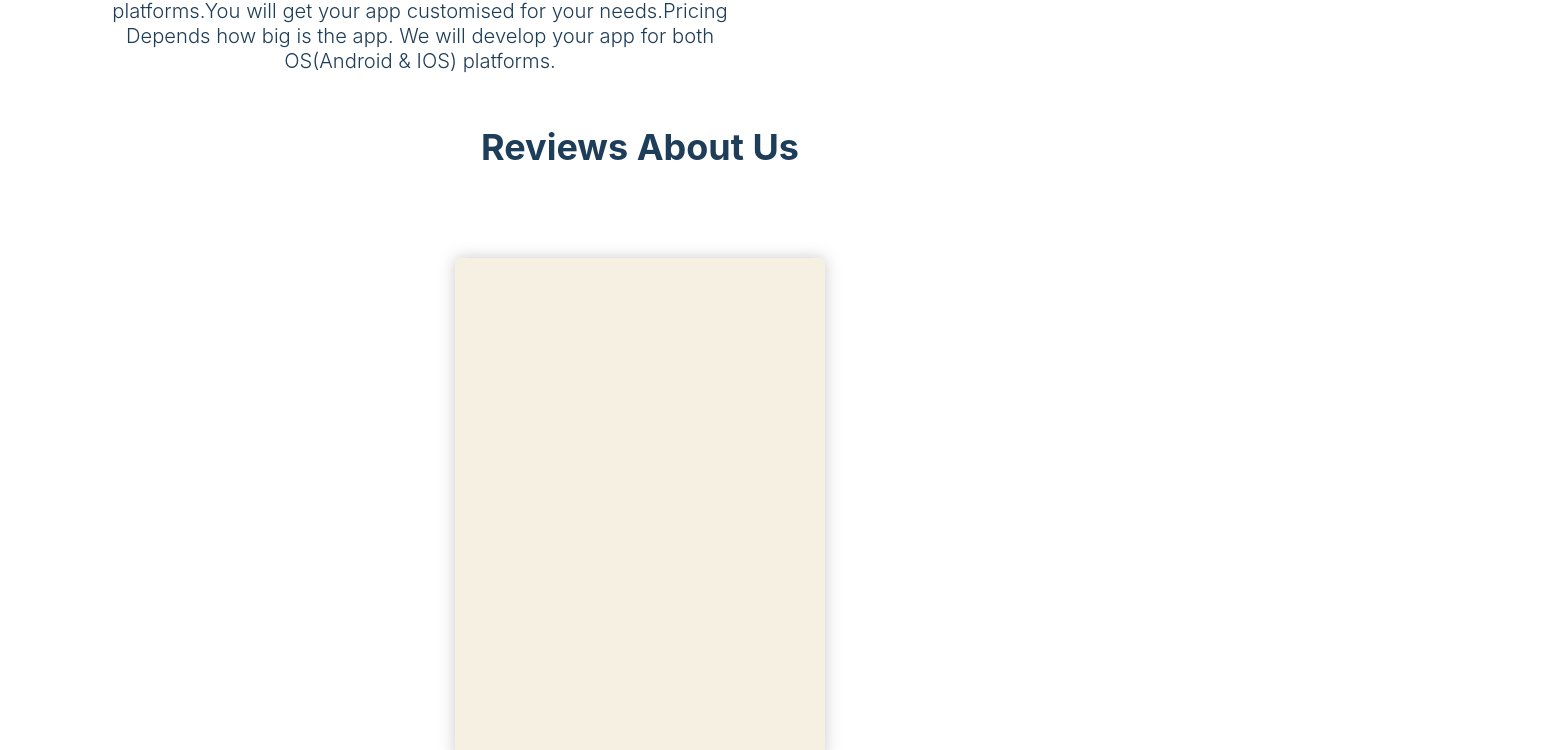
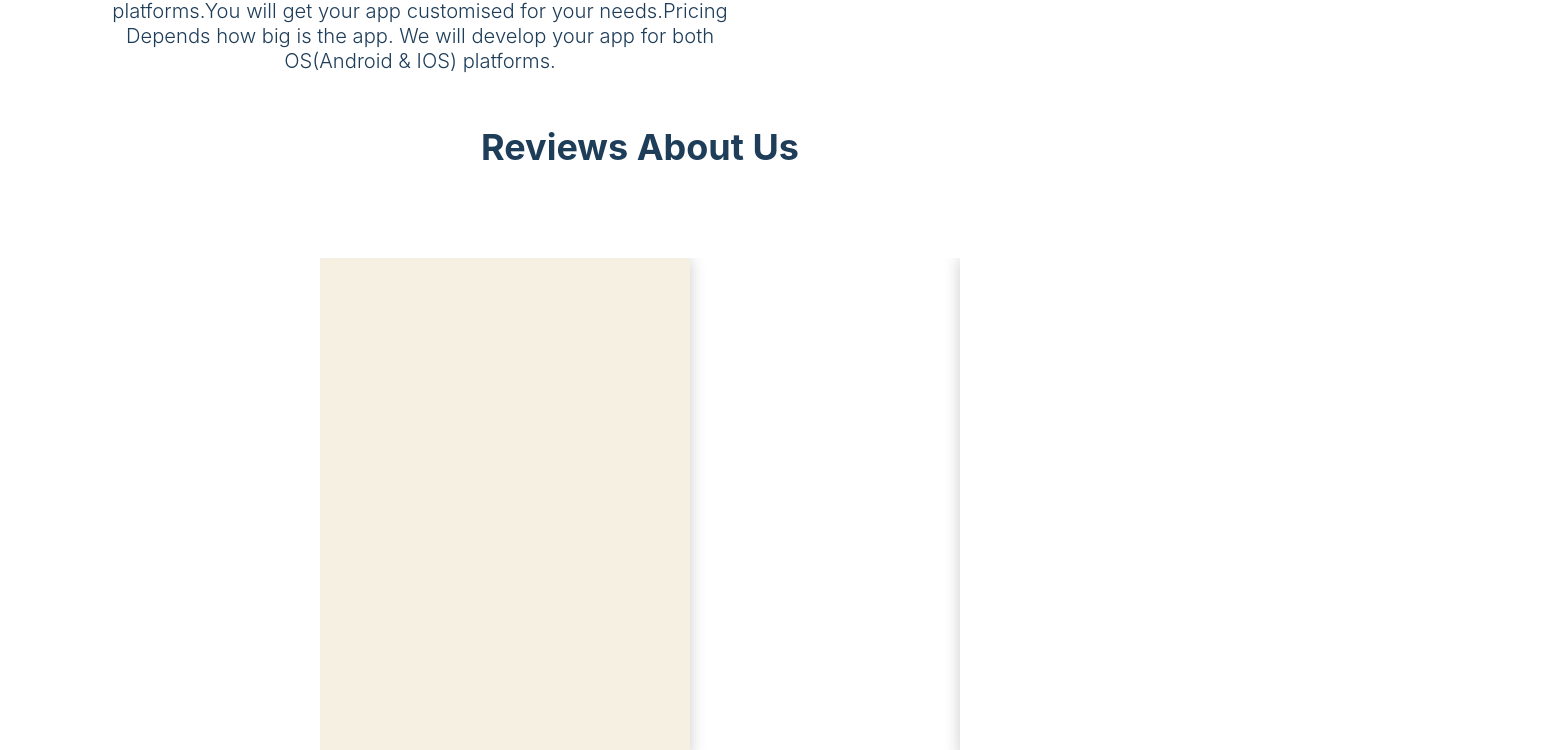
Before and after one commit to umangag07/Reactjs-Projects, a React (Create React App) app in the folder smooth-scroll-website/: page / in a window 1280 px wide. Shown: the part 3206-3956 px from the top of the page, 1565 px wide, since content can reach past the window. Built offline with nearby package versions, Linux system fonts and the light colour scheme.

Commit message:
fixed the style of carousal

```diff
--- a/smooth-scroll-website/src/Container/homepage/ReviewSection.jsx
+++ b/smooth-scroll-website/src/Container/homepage/ReviewSection.jsx
@@ -5,13 +5,15 @@ import styled from "styled-components";
 import { Marginer } from "../../Components/Marginer/Index";
 import { CardIndex } from "../../Components/ReviewCard/CardIndex";
 import { SectionTitle } from "../../Components/SectionTitle/index_sectionTitle";
-
+import 'pure-react-carousel/dist/react-carousel.es.css';
 const ReviewContainer = styled(Element)`
   min-height: 700px;
   display: flex;
-  flex-direction: column;
-  justify-content:center;
+  flex-direction: column;;
   align-items:center;
+`;
+const StyledCarousalProvider = styled(CarouselProvider)`
+    width:50%;
 `;
 
 export function ReviewSection() {
@@ -19,7 +21,7 @@ export function ReviewSection() {
     <ReviewContainer name="ReviewConatiner">
       <SectionTitle>Reviews About Us</SectionTitle>
       <Marginer direction="vertical" margin="4em" />
-      <CarouselProvider
+      <StyledCarousalProvider
        naturalSlideHeight={300}
        naturalSlideWidth={200}
        totalSlides={3}
@@ -30,7 +32,7 @@ export function ReviewSection() {
           <Slide index={2}><CardIndex/></Slide>
       </Slider>
 
-      </CarouselProvider>
+      </StyledCarousalProvider>
 
     </ReviewContainer>
   );
```
